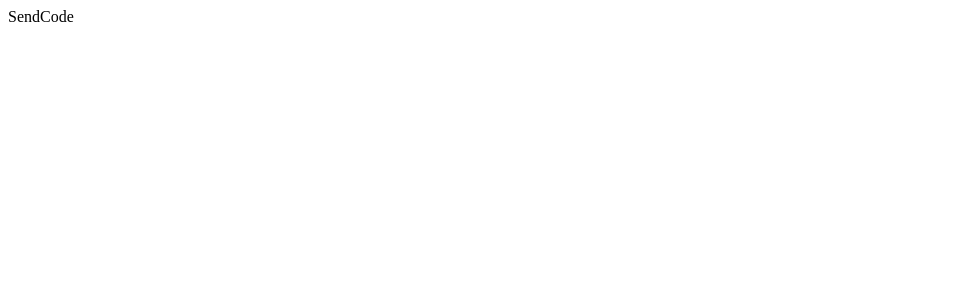
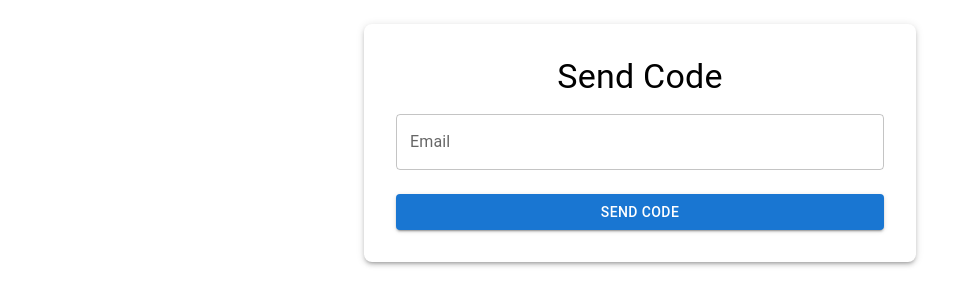
Before and after one commit to BaraaAlmassri/ECommerce_with_React, a React (Vite) app: page /code in a window 1280 px wide. Shown: the top 306 px of the page, without its empty margins (0-972 px from the left). Built offline with nearby package versions, Linux system fonts and the light colour scheme.

Commit message:
fix schemas for sendcode & resetpassword pages .. and finish the sendcode page logic

```diff
--- a/src/pages/code/SendCode.jsx
+++ b/src/pages/code/SendCode.jsx
@@ -1,7 +1,61 @@
-import React from 'react'
+import { codeSchema } from '../../validation/authSchema';
+import { Alert, Box, Button, Container, TextField, Typography } from '@mui/material'
+import React, { useState } from 'react'
+import { useForm } from 'react-hook-form'
+import { yupResolver } from "@hookform/resolvers/yup"
+
+import axios from 'axios'
+import { Link, useNavigate } from 'react-router-dom'
 
 export default function SendCode() {
+       const [serverError , setServerError] = useState(null);
+    const [success , setSuccess] = useState(false);
+    const navigate = useNavigate();
+
+        const{register , handleSubmit , formState: { errors,isSubmitting }} = useForm({
+    resolver: yupResolver(codeSchema), mode:'onBlur'
+  })
+
+
+        const onSubmit = async (values)=>{
+            console.log(values);
+            try {
+                const response = await axios.post("https://knowledgeshop.runasp.net/api/auth/Account/SendCode",values)
+                setSuccess(true);
+                navigate('/resetpassword');
+            }catch(err){
+                console.log(err.response);
+                setServerError("Invalid Email");
+            }
+
+
+        }
   return (
-    <div>SendCode</div>
+     <Container maxWidth='sm'>
+                <Box sx={{ bgcolor: 'white', boxShadow: 3, p: 4, borderRadius: 2, mt: 3 }}>
+                    <Typography component='h1' variant='h4' sx={{textAlign:'center'}}>Send Code</Typography>
+
+                    {serverError ? <Alert severity='error'> {serverError}</Alert> : null}
+
+                    <Box component={'form'} onSubmit={handleSubmit(onSubmit)} >
+
+
+
+
+                        <TextField label='Email' fullWidth margin='normal' {...register('email')}
+                         error={errors.email} helperText={errors.email?.message}>
+
+                        </TextField>
+
+
+
+
+                              <Button type='submit' variant='contained' fullWidth sx={{ mt: 2 }}  disabled={isSubmitting}
+
+                             >{isSubmitting? "Loading..." : "Send Code"}</Button>
+
+                    </Box>
+                </Box>
+        </Container>
   )
 }
--- a/src/pages/reset/Resetpassword.jsx
+++ b/src/pages/reset/Resetpassword.jsx
@@ -26,7 +26,7 @@ export default function Resetpassword() {
                 navigate('/login');
             }catch(err){
                 console.log(err.response);
-                setServerError("Invalid Email");
+                setServerError("Failed to ResetPassword");
             }
 
 
--- a/src/validation/authSchema.js
+++ b/src/validation/authSchema.js
@@ -28,11 +28,12 @@ export const codeSchema = yup.object({
 
 export const resetSchema = yup.object({
       code:yup.string().required("Code is required check your email please").min(4,"The code must have 4 digits at least"),
-      email:yup.string().required("Email is Required").email("Invalid Email Format"),
-        password:yup.string().required("Password is Required").min(6,"Password must have at least 6 chars")
+       newPassword:yup.string().required("Password is Required").min(6,"Password must have at least 6 chars")
         .matches(/[A-Z]/ , "Password must contains uppercase letter")
         .matches(/[a-z]/ , "Password must contains lowercase letter")
         .matches(/[0-9]/ , "Password must contains number")
-        .matches(/[!@#$%^&*(),.?":{}|<>_\-+=]/, "Password must contain a special character")
+        .matches(/[!@#$%^&*(),.?":{}|<>_\-+=]/, "Password must contain a special character"),
+      email:yup.string().required("Email is Required").email("Invalid Email Format"),
+
 
 })
```
